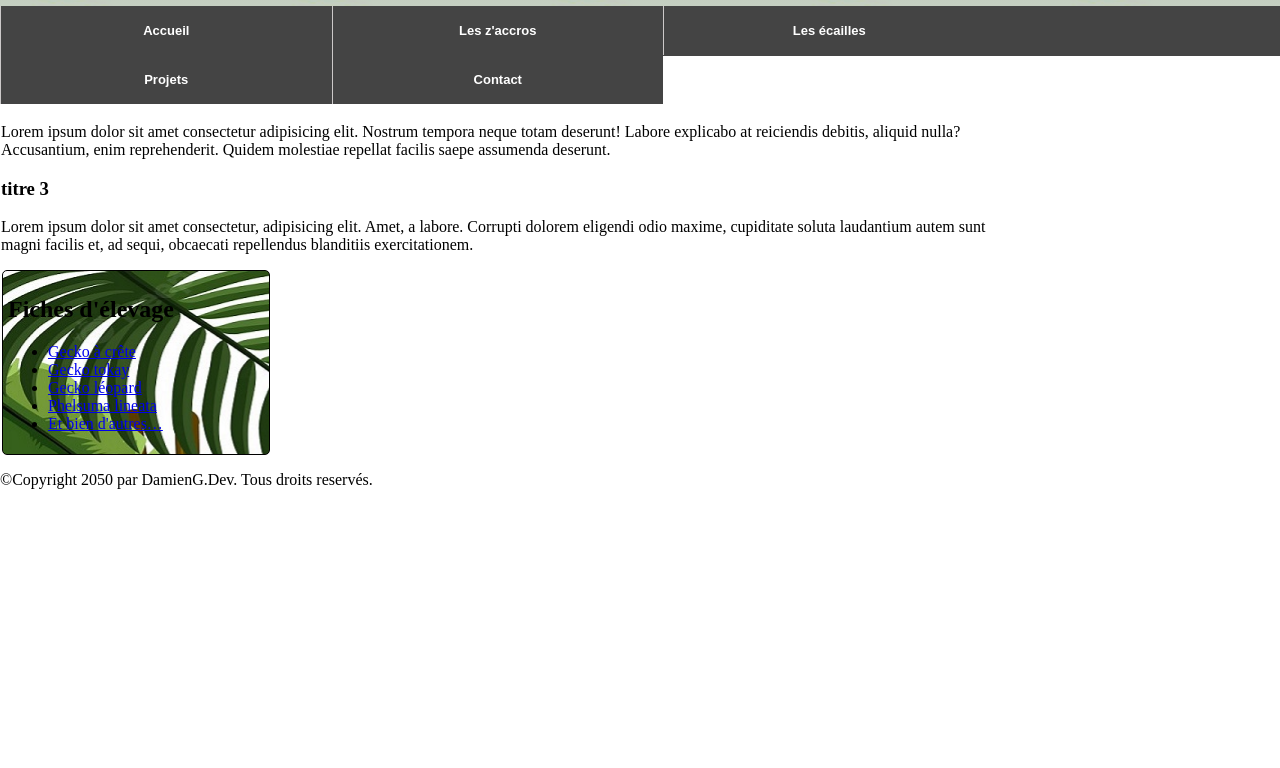
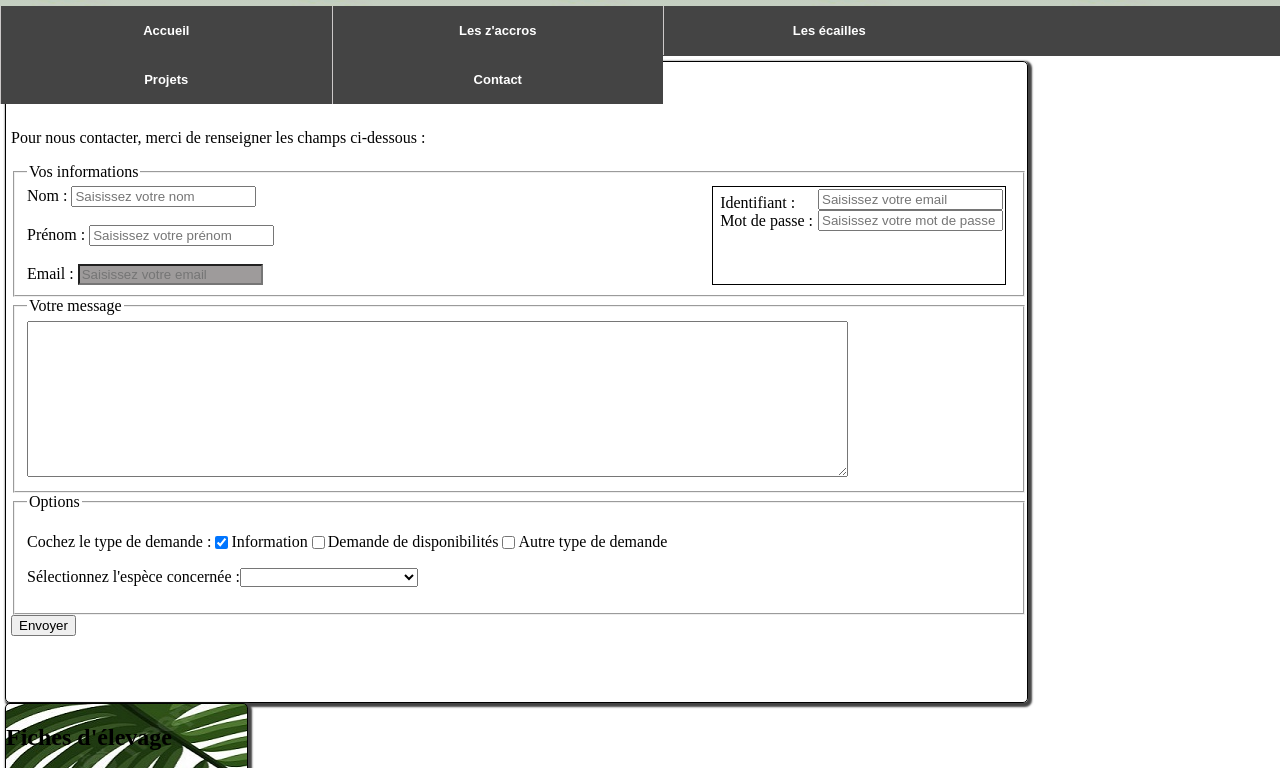
Before and after one commit to DamienGruffeille/SiteLesZAccrosDesEcailles, a website: page Contact.html in a window 1280 px wide. Shown: the part 186-954 px from the top of the page. Before the commit the page ends 800 px from the top, so only its background shows below. Drawn offline with Linux system fonts and the light colour scheme; a web font is replaced by a local one.

Commit message:
Formulaire de contact

```diff
--- a/Contact.html
+++ b/Contact.html
@@ -65,35 +65,141 @@
         <li><a href="Projects.html">Projets</a></li>
         <li><a href="Contact.html">Contact</a></li>
       </ul>
-
-      <!-- Un formulaire de recherche est une autre façon de naviguer de
-                  façon non‑linéaire dans un site. -->
-
-      <!-- <form>
-              <input type="search" name="q" placeholder="Rechercher" />
-              <input type="submit" value="Lancer !" />
-            </form> -->
     </nav>
 
     <!-- Ici nous mettons le contenu de la page -->
     <main>
       <!-- Il contient un article -->
-      <article>
-        <h2>Titre 2</h2>
-        <p>
-          Lorem ipsum dolor sit amet consectetur adipisicing elit. Nostrum
-          tempora neque totam deserunt! Labore explicabo at reiciendis debitis,
-          aliquid nulla? Accusantium, enim reprehenderit. Quidem molestiae
-          repellat facilis saepe assumenda deserunt.
-        </p>
+      <article id="zoneFormulaires">
+        <div>
+          <h2>Formulaire de contact</h2>
+          <p>
+            Pour nous contacter, merci de renseigner les champs ci-dessous :
+          </p>
+          <form id="formContact" method="post" action="traitement.js">
+            <fieldset id="infos">
+              <legend>Vos informations</legend>
+              <div>
+                <label for="userName">Nom : </label>
+                <input
+                  type="text"
+                  name="userName"
+                  id="userName"
+                  placeholder="Saisissez votre nom"
+                  title="Nom de l'utilisateur"
+                />
+                <br />
+                <br />
+                <label for="userFName">Prénom : </label>
+                <input
+                  type="text"
+                  name="userFName"
+                  id="userFName"
+                  placeholder="Saisissez votre prénom"
+                  title="Prénom de l'utilisateur"
+                />
+                <br />
+                <br />
+                <label for="userEmail">Email : </label>
+                <input
+                  type="email"
+                  name="userEmail"
+                  id="userEmail"
+                  placeholder="Saisissez votre email"
+                  title="Adresse mail de l'utilisateur"
+                  required="required"
+                />
+              </div>
 
-        <h3>titre 3</h3>
-        <p>
-          Lorem ipsum dolor sit amet consectetur, adipisicing elit. Amet, a
-          labore. Corrupti dolorem eligendi odio maxime, cupiditate soluta
-          laudantium autem sunt magni facilis et, ad sequi, obcaecati
-          repellendus blanditiis exercitationem.
-        </p>
+              <div id="formConnexion">
+                <div class="label">
+                  <label for="pseudo">Identifiant : </label>
+                  <br />
+                  <label for="mdp">Mot de passe : </label>
+                </div>
+                <div id="txtZone">
+                  <input
+                    type="email"
+                    name="pseudo"
+                    id="pseudo"
+                    placeholder="Saisissez votre email"
+                    title="Pseudo de l'utilisateur"
+                  />
+                  <br />
+                  <input
+                    type="password"
+                    name="mdp"
+                    id="mdp"
+                    placeholder="Saisissez votre mot de passe"
+                    title="Mot de passe"
+                  />
+                </div>
+              </div>
+            </fieldset>
+
+            <fieldset>
+              <legend>Votre message</legend>
+              <textarea
+                name="messageText"
+                id="messageText"
+                cols="100%"
+                rows="10"
+                title="Zone de saisie du message"
+              ></textarea>
+            </fieldset>
+
+            <fieldset id="autresOptions">
+              <legend>Options</legend>
+              <p>
+                Cochez le type de demande : <br />
+                <input
+                  type="checkbox"
+                  name="info"
+                  id="info"
+                  title="info"
+                  placeholder=""
+                  checked="true"
+                /><label for="info" title="Information">Information</label>
+                <br />
+                <input
+                  type="checkbox"
+                  name="dispo"
+                  id="dispo"
+                  title="dispo"
+                  placeholder=""
+                /><label for="dispo" title="Disponibilités"
+                  >Demande de disponibilités</label
+                >
+                <br />
+                <input
+                  type="checkbox"
+                  name="autre"
+                  id="autre"
+                  title="autre"
+                  placeholder=""
+                /><label for="autre" title="autre">Autre type de demande</label>
+                <br />
+              </p>
+              <p>
+                <label for="espece">Sélectionnez l'espèce concernée : </label
+                ><br />
+                <select name="espece" id="espece">
+                  <option value="vide"></option>
+                  <optgroup label="Reptiles">
+                    <option value="tokay">Gecko tokay</option>
+                    <option value="geckoACrete">Gecko à crète</option>
+                  </optgroup>
+                  <optgroup label="Grenouilles">
+                    <option value="leuco">Dendrobate leucomelas</option>
+                    <option value="pacman">Grenouille pacman</option>
+                  </optgroup>
+                </select>
+              </p>
+            </fieldset>
+
+            <input type="submit" value="Envoyer" />
+          </form>
+        </div>
       </article>
 
       <!-- Le contenu « à côté » peut aussi être intégré dans le contenu
--- a/style.css
+++ b/style.css
@@ -6,12 +6,44 @@ html {
   overflow-x: hidden;
 }
 
+body {
+  display: flex;
+  flex-direction: column;
+}
+
+main {
+  display: inline-block;
+  vertical-align: top;
+  margin: 5px;
+}
+
+article {
+  padding-left: 5px;
+  display: inline-block;
+  vertical-align: top;
+  border: 1px solid black;
+  border-radius: 5px 5px;
+  width: 80%;
+  height: 40em;
+  box-shadow: 2px 2px 2px 2px #444444;
+}
+
 aside {
+  display: inline-block;
+  vertical-align: top;
   background-image: url(Photos/cadre-jungle-vierge_1639-5070.jpg);
+  border: 1px solid black;
+  border-radius: 5px 5px;
+  width: 19%;
+  height: 40em;
+  box-shadow: 2px 2px 2px 2px #444444;
 }
 
 header {
   display: flex;
+  flex-direction: row;
+  align-items: flex-end;
+  justify-content: space-between;
   height: 12em;
   background-image: linear-gradient(
       rgba(86, 132, 44, 0.664),
@@ -20,6 +52,53 @@ header {
     url("Photos/logo.jfif");
 }
 
+header form {
+  margin-bottom: 1em;
+  margin-right: 1em;
+}
+
+header h1 {
+  margin-left: 1em;
+}
+
+/* #zoneFormulaires {
+  display: flex;
+  flex-direction: row;
+  align-items: flex-start;
+  justify-content: space-between;
+} */
+/* Partie formulaire */
+:required {
+  background-color: #9e9b9b;
+}
+#infos {
+  display: flex;
+  flex-direction: row;
+  justify-content: space-between;
+}
+
+#formConnexion {
+  display: flex;
+  flex-direction: row;
+  border: 1px solid black;
+  margin-right: 5px;
+  padding: 2px 2px 2px 2px;
+}
+.label {
+  text-align: left;
+  margin: 5px 5px 5px 5px;
+}
+
+.txtZone {
+  margin: 5px 5px 5px 5px;
+}
+
+#autresOptions p {
+  display: flex;
+  flex-direction: row;
+}
+
+/* Barre de navigation */
 nav {
   width: 100%;
   height: 50px;
@@ -34,11 +113,6 @@ nav {
   margin: 0;
   position: absolute;
 }
-
-/* nav ul {
-  display: flex;
-  justify-content: space-around;
-} */
 
 .navbar li {
   height: auto;
@@ -88,28 +162,13 @@ a:hover {
 .navbar li ul li a:hover {
   background-color: #a3a1a1;
 }
-
-main {
-  /* display: flex;
-  flex-direction: row; */
-  margin: 1px;
+.navbar a.actif {
+  background-color: lime;
 }
 
 .plsArticle {
   display: flex;
   flex-direction: column;
-}
-
-article {
-  width: 80%;
-}
-
-aside {
-  width: 20%;
-  border: 1px solid black;
-  border-radius: 5px 5px;
-  margin: 1px;
-  padding: 5px;
 }
 
 #listAnimaux {
```
Also changed, not shown: Main.html (+8 -12 lines), 1 other file.
